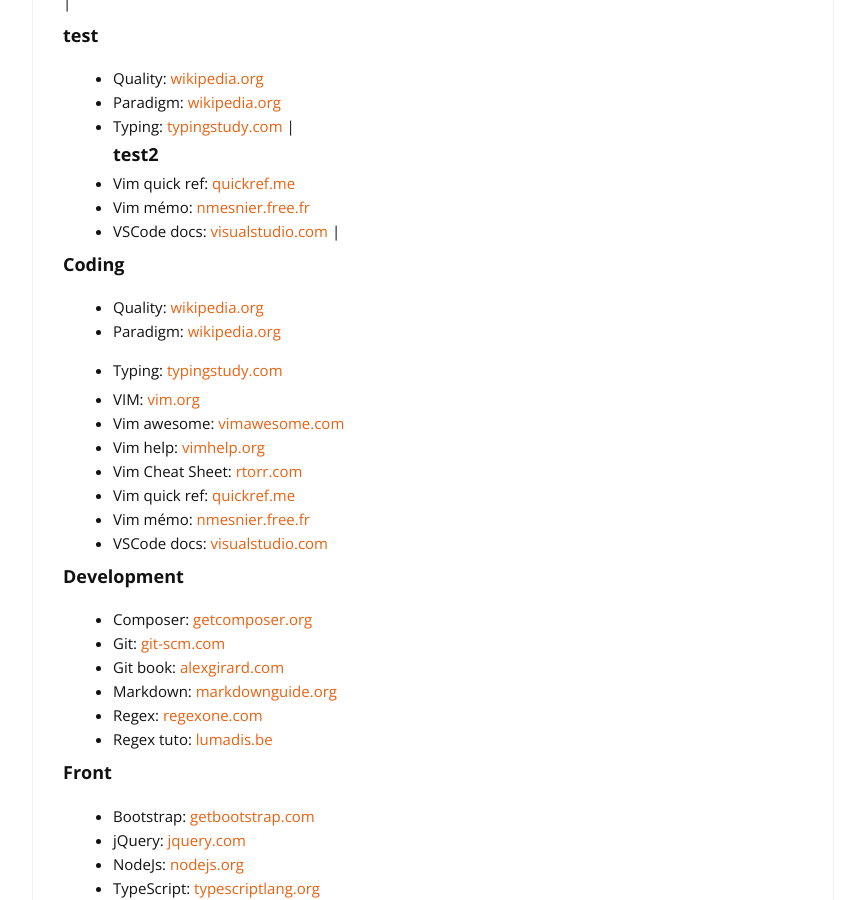
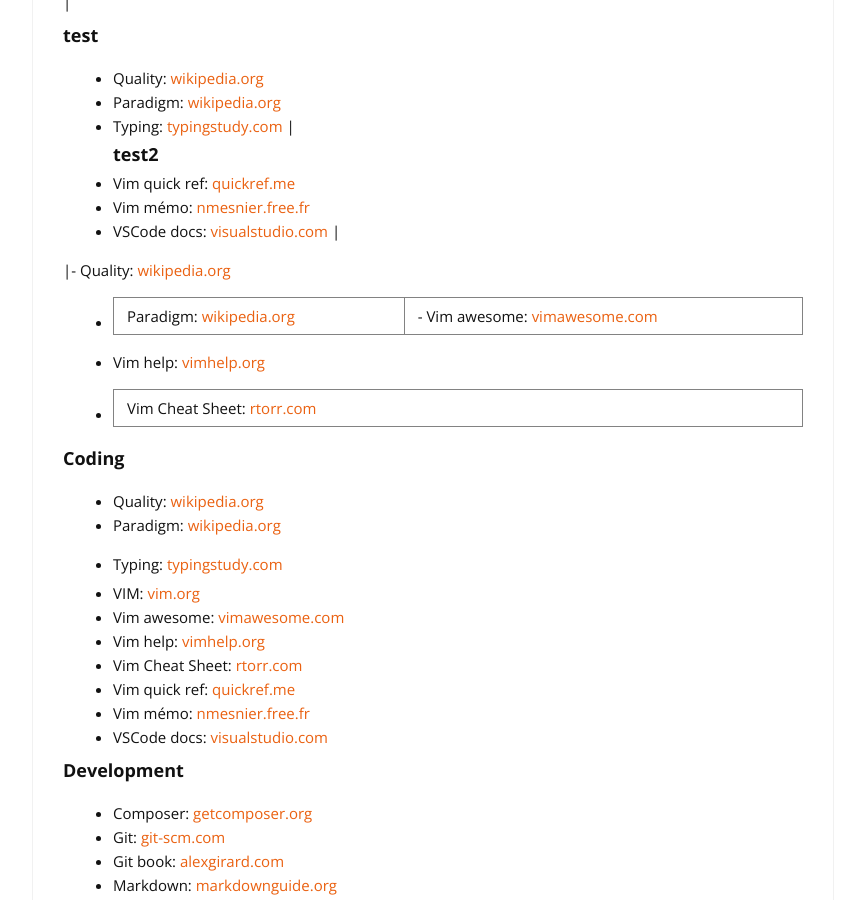
Before and after one commit to cylmat/cylmat.github.io, a Jekyll site: the page built from _pages/USEFUL.md, in a window 1280 px wide and 900 px high, scrolled down 1434 px. Shown: the whole window, without its empty margins (207-1072 px from the left). Built offline with Jekyll 4.4.1, drawn with Linux system fonts in a browser that asks for light colours; nearby versions of some CDN libraries.

Commit message:
Update USEFUL.md

```diff
--- a/_pages/USEFUL.md
+++ b/_pages/USEFUL.md
@@ -58,6 +58,11 @@
 - Vim mémo: [nmesnier.free.fr](http://nmesnier.free.fr/vim.html)
 - VSCode docs: [visualstudio.com](https://code.visualstudio.com/docs)
 |
+
+|- Quality: [wikipedia.org](https://fr.wikipedia.org/wiki/Qualit%C3%A9_logicielle)
+- Paradigm: [wikipedia.org](https://fr.m.wikipedia.org/wiki/Paradigme_(programmation))|- Vim awesome: [vimawesome.com](https://vimawesome.com)
+- Vim help: [vimhelp.org](https://vimhelp.org)
+- Vim Cheat Sheet: [rtorr.com](https://vim.rtorr.com)|
 
 ### Coding
 - Quality: [wikipedia.org](https://fr.wikipedia.org/wiki/Qualit%C3%A9_logicielle)
```
